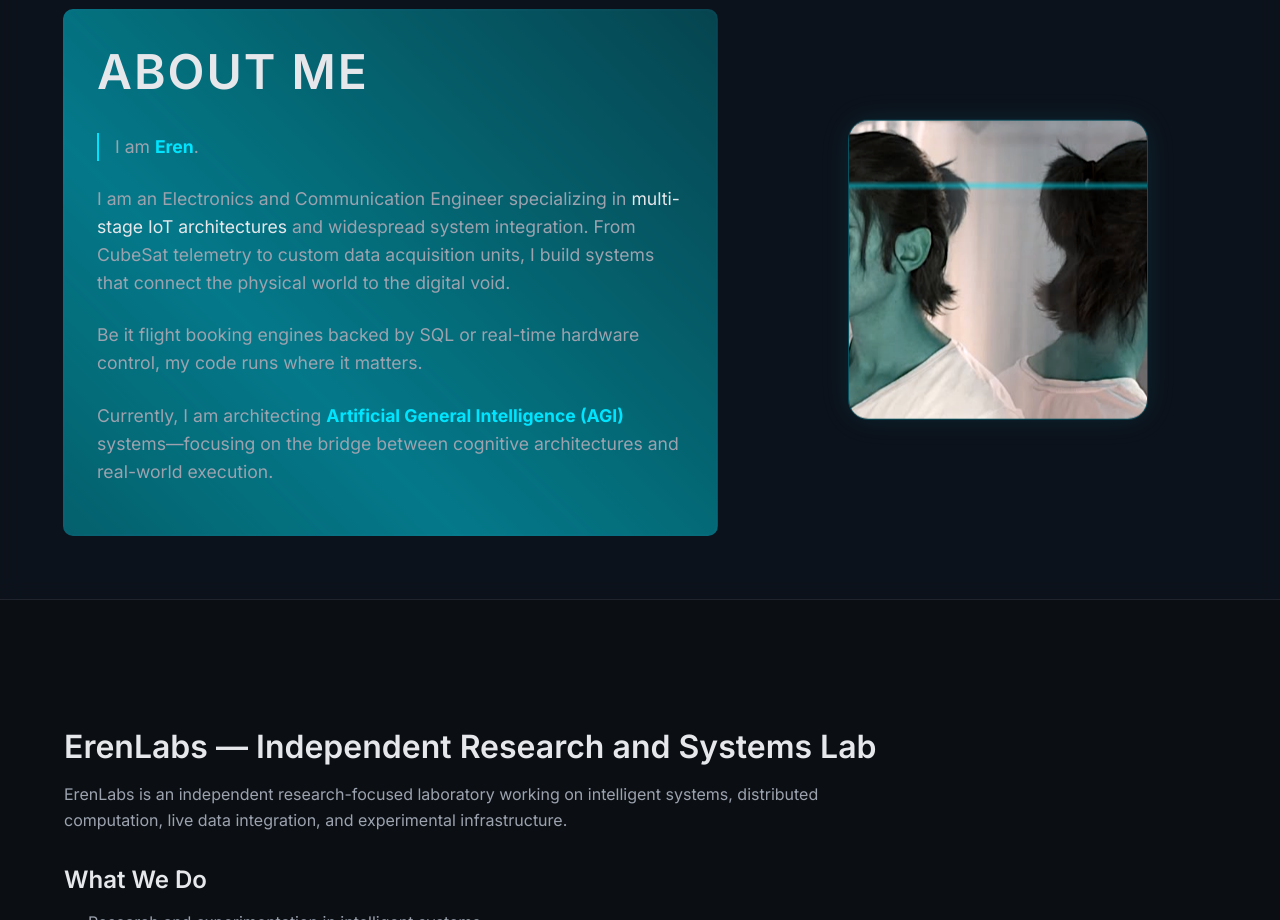
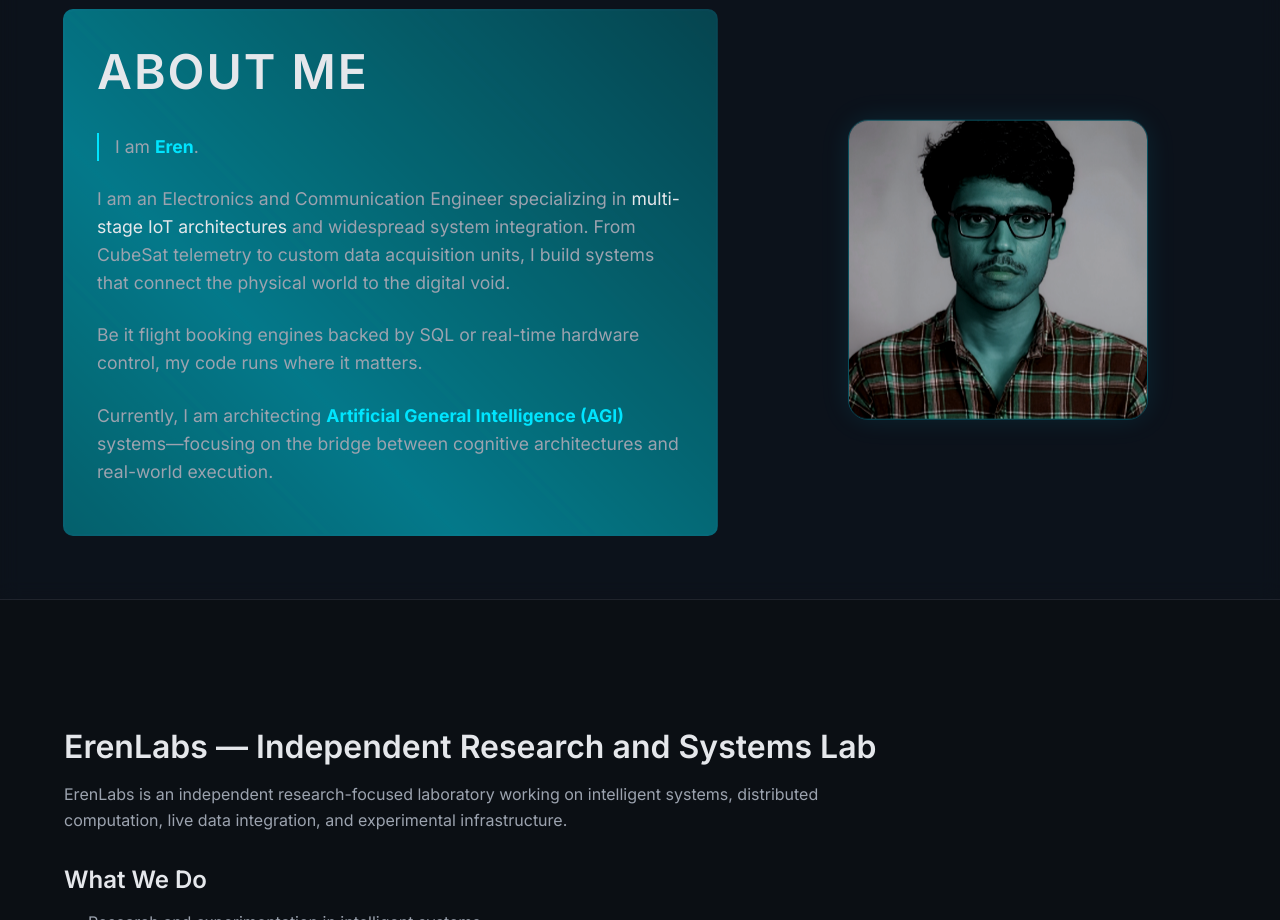
Before and after one commit to erenlabs-agi/MAINFRAME, a plain HTML site: page index.html in a window 1280 px wide. Shown: the part 1540-2460 px from the top of the page. Drawn offline with Linux system fonts and the light colour scheme.

Commit message:
small upadte fo photo

```diff
--- a/index.html
+++ b/index.html
@@ -118,9 +118,8 @@
 
             <div style="display: flex; justify-content: center;" class="slide-in-right reveal">
                 <!-- Profile Image with Holographic Container -->
-                <div class="profile-container float">
-                    <div class="scanline"></div>
-                    <img src="assets/media/profile.jpg" alt="Eren Profile" class="profile-img">
+                <div class="profile-container float ">
+                    <img src="assets/media/dpr.png" alt="dpr.png" class="profile-img">
                 </div>
             </div>
         </div>
```
Also changed, not shown: assets/media/dpr.png (added), assets/media/profile.jpg (deleted), assets/media/webd.jpg (added).
